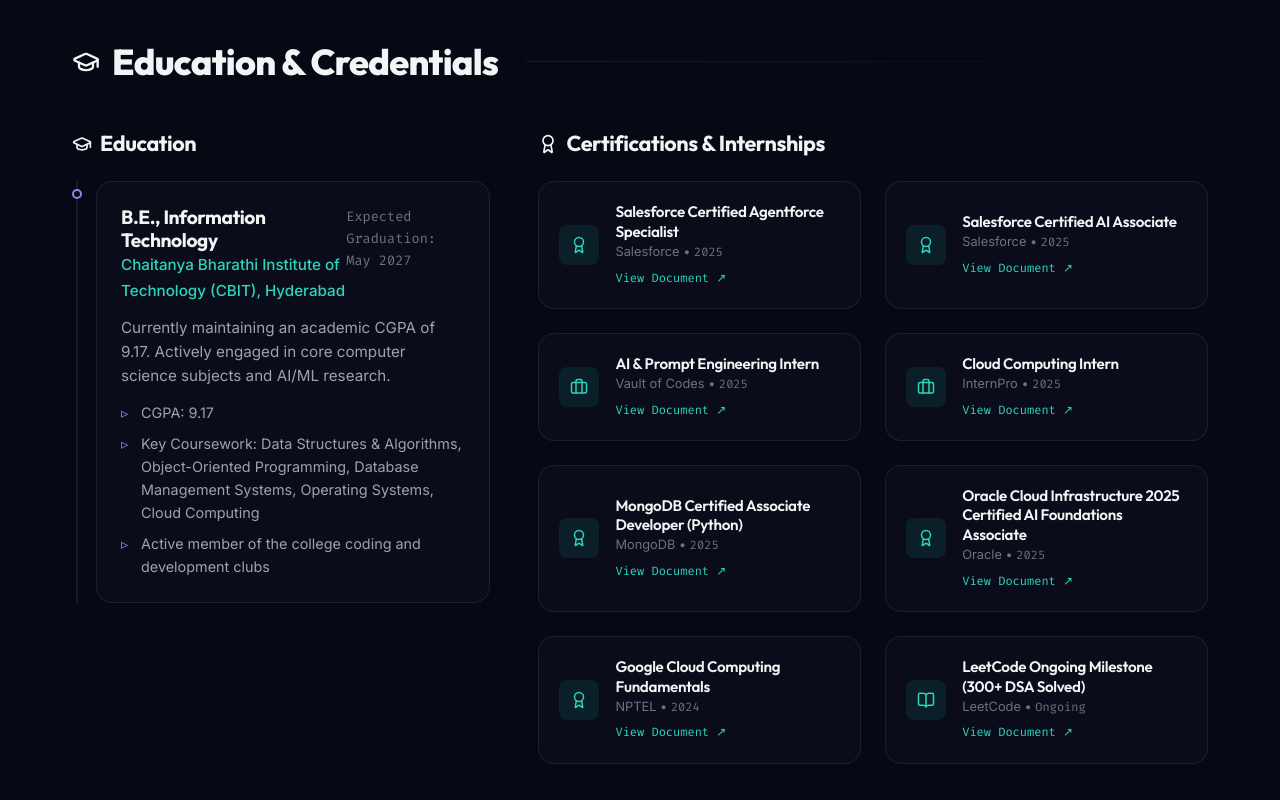
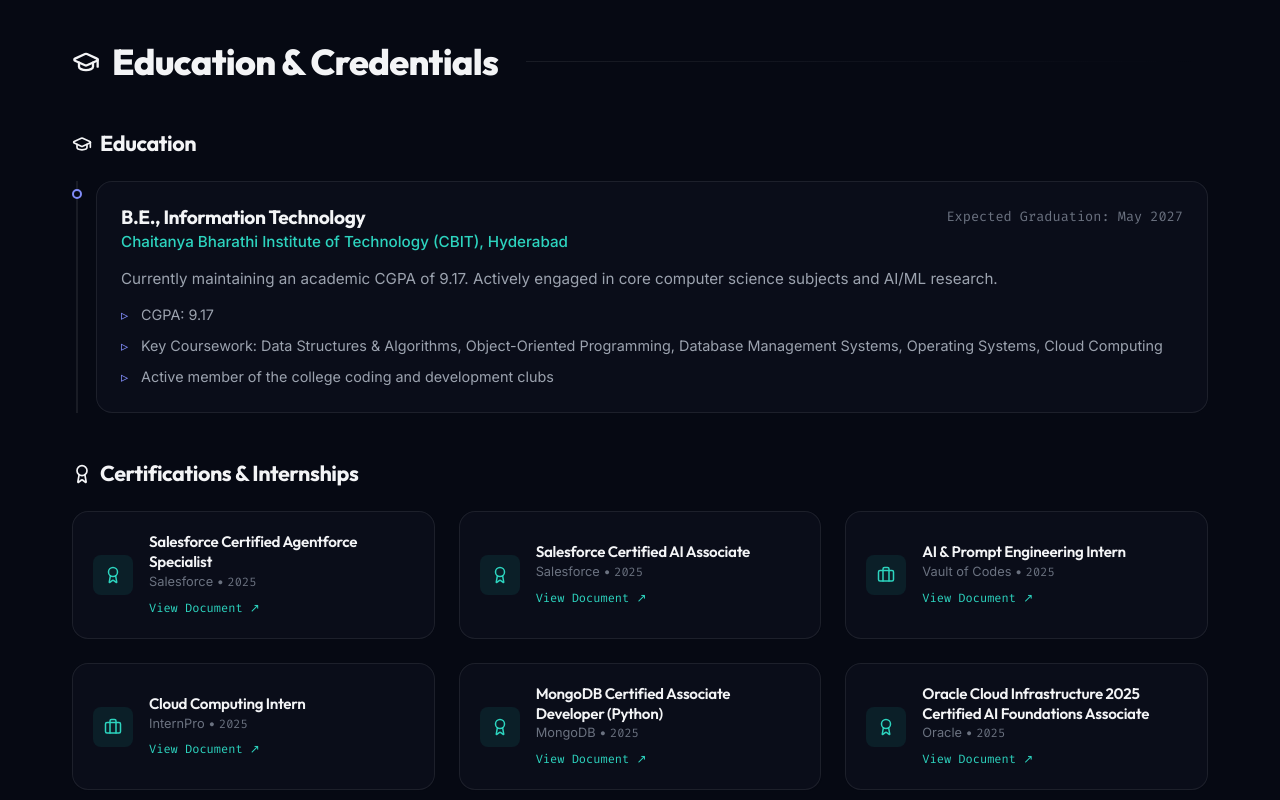
Before and after one commit to naveen-ramavath/portfolio, a React (Vite) app: page / in a window 1280 px wide. Shown: the part 3700-4500 px from the top of the page. Built offline with nearby package versions, Linux system fonts and the light colour scheme.

Commit message:
design: stack education and certifications sections vertically

```diff
--- a/src/App.css
+++ b/src/App.css
@@ -1140,12 +1140,11 @@
   text-decoration: underline;
 }
 
-/* Credentials Side-by-Side Layout */
+/* Credentials Layout (Stacked) */
 .credentials-layout {
-  display: grid;
-  grid-template-columns: 1fr 1.6fr;
+  display: flex;
+  flex-direction: column;
   gap: 3rem;
-  align-items: start;
 }
 
 .credentials-sub-title {
@@ -1156,10 +1155,3 @@
   display: flex;
   align-items: center;
 }
-
-@media (max-width: 1024px) {
-  .credentials-layout {
-    grid-template-columns: 1fr;
-    gap: 2.5rem;
-  }
-}
```
